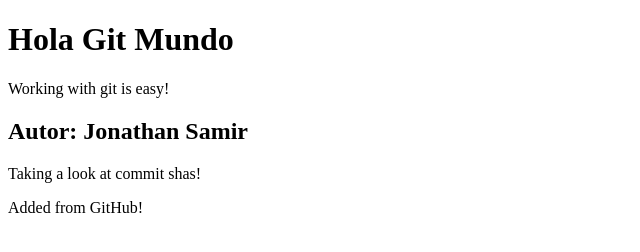
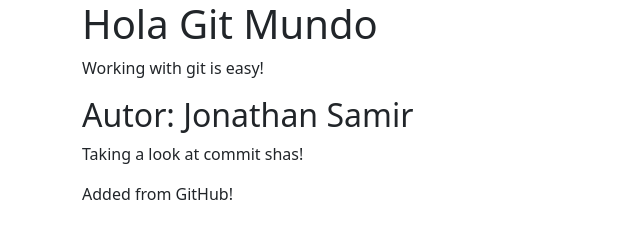
Before and after one commit to Jonathan199924/GitGithubMasterclass, a plain HTML site: page index.html in a window 1280 px wide. Shown: the whole page, without its empty margins (0-640 px from the left). Drawn offline with nearby package versions, Linux system fonts and the light colour scheme.

Commit message:
Add margin

```diff
--- a/index.html
+++ b/index.html
@@ -1,6 +1,9 @@
 <!DOCTYPE html>
 <html>
+
+    <link href="https://cdn.jsdelivr.net/npm/bootstrap@5.0.0/dist/css/bootstrap.min.css" rel="stylesheet" integrity="sha384-wEmeIV1mKuiNpC+IOBjI7aAzPcEZeedi5yW5f2yOq55WWLwNGmvvx4Um1vskeMj0" crossorigin="anonymous">
     <body>
+        <div class="container">
             <h1>Hola Git Mundo</h1>
 
             <div>
@@ -18,5 +21,6 @@
             </div>
 
             <!--Some comments-->
+        </div>
     </body>
 </html>
```
Lines whose indentation alone changed are shown as unchanged.
